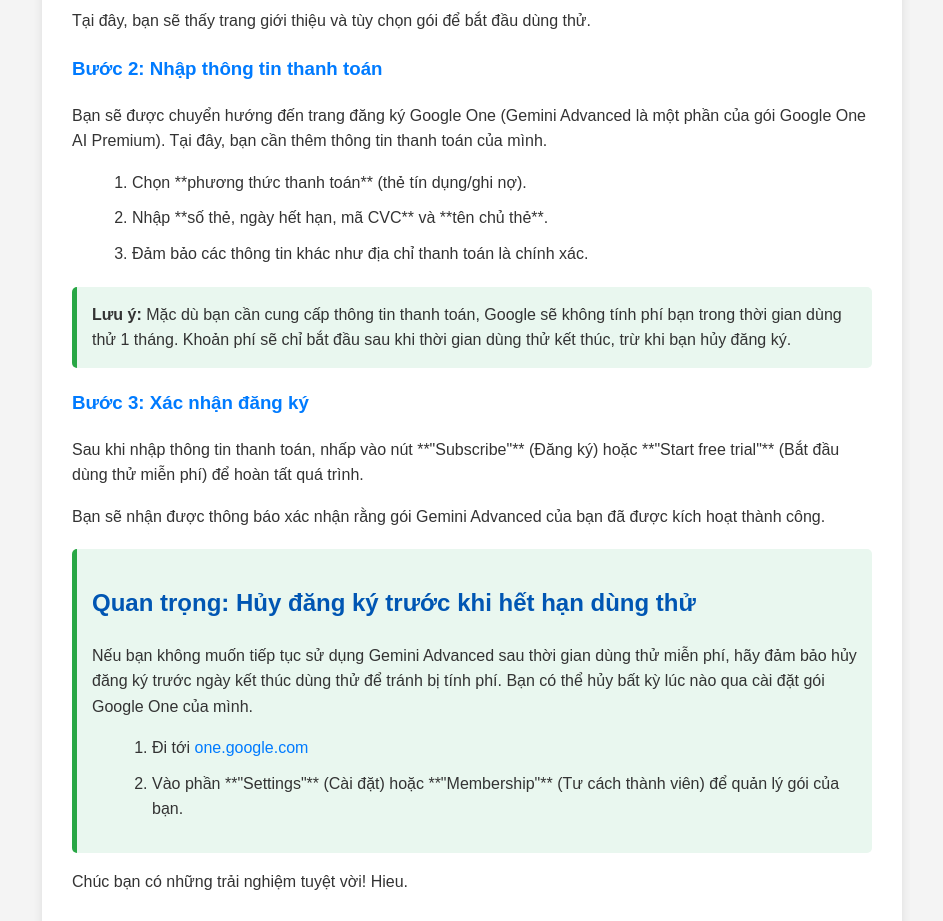
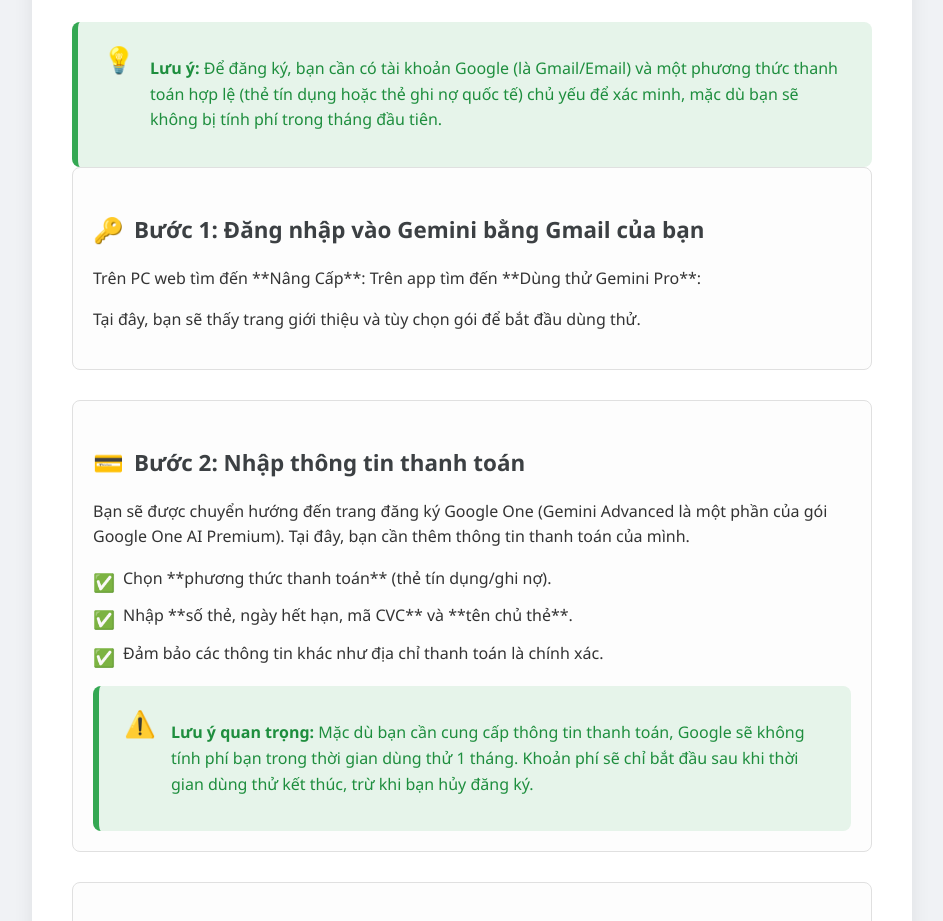
Before and after one commit to hieuhelo/share, a plain HTML site: page index.html in a window 1280 px wide. Shown: the part 342-1263 px from the top of the page, without its empty margins (168-1111 px from the left). Drawn offline with Linux system fonts and the light colour scheme; a small style sheet from the web is missing.

Commit message:
Update index.html

```diff
--- a/index.html
+++ b/index.html
@@ -3,117 +3,202 @@
 <head>
     <meta charset="UTF-8">
     <meta name="viewport" content="width=device-width, initial-scale=1.0">
-    <title>Google AI Veo 3 Free</title>
+    <title>Google AI Veo 3 Free - Hướng Dẫn Đăng Ký</title>
+    <link rel="icon" href="https://www.google.com/favicon.ico" type="image/x-icon">
+    <link rel="stylesheet" href="https://cdnjs.cloudflare.com/ajax/libs/font-awesome/6.5.2/css/all.min.css" integrity="sha512-SnH5WK+bZxgPHs44uWIX+LLJAJ9/2PkPKZ5QiAj6Ta86w+fsb2TkcmfRyVX3pBnMFcV7oQPJkl9QevSCDxL3rovA==" crossorigin="anonymous" referrerpolicy="no-referrer" />
     <style>
         body {
-            font-family: Arial, sans-serif;
+            font-family: 'Segoe UI', Tahoma, Geneva, Verdana, sans-serif,
+                          "Apple Color Emoji", "Segoe UI Emoji", "Segoe UI Symbol", "Noto Color Emoji"; /* Added emoji fonts */
             line-height: 1.6;
-            margin: 20px;
-            background-color: #f4f4f4;
+            margin: 0;
+            padding: 20px;
+            background-color: #f0f2f5;
             color: #333;
         }
         .container {
             max-width: 800px;
-            margin: auto;
+            margin: 30px auto;
             background: #fff;
-            padding: 30px;
-            border-radius: 8px;
-            box-shadow: 0 0 10px rgba(0,0,0,0.1);
+            padding: 40px;
+            border-radius: 12px;
+            box-shadow: 0 4px 20px rgba(0,0,0,0.08);
         }
         h1, h2 {
-            color: #0056b3;
+            color: #1a73e8;
+            font-weight: 600;
+            display: flex;
+            align-items: center;
         }
         h1 {
             text-align: center;
-            margin-bottom: 30px;
+            margin-bottom: 40px;
+            font-size: 2.2em;
+        }
+        h2 {
+            font-size: 1.8em;
+            margin-bottom: 25px;
+            padding-bottom: 10px;
+            border-bottom: 1px solid #eee;
+        }
+        h2 .emoji-icon { /* Specific class for emoji icons in headings */
+            margin-right: 10px;
+            font-size: 1.2em; /* Adjust size for emojis */
         }
         .step {
-            margin-bottom: 20px;
+            margin-bottom: 30px;
+            padding: 20px;
+            background-color: #fdfdfd;
+            border-radius: 8px;
+            border: 1px solid #e0e0e0;
         }
         .step h3 {
-            color: #007bff;
+            color: #3c4043;
+            font-size: 1.4em;
+            margin-bottom: 15px;
+            display: flex;
+            align-items: center;
+        }
+        .step h3 .emoji-icon { /* Specific class for emoji icons in step headings */
+            margin-right: 10px;
+            font-size: 1.1em;
         }
         .step img {
             max-width: 100%;
             height: auto;
             display: block;
-            margin: 15px 0;
+            margin: 20px 0;
             border: 1px solid #ddd;
-            border-radius: 5px;
+            border-radius: 6px;
+            box-shadow: 0 2px 8px rgba(0,0,0,0.05);
+        }
+        .note, .warning {
+            padding: 18px 25px;
+            margin-top: 25px;
+            border-radius: 8px;
+            display: flex;
+            align-items: flex-start;
+            gap: 15px;
         }
         .note {
-            background-color: #e9f7ef;
-            border-left: 5px solid #28a745;
-            padding: 15px;
-            margin-top: 20px;
-            border-radius: 5px;
+            background-color: #e6f4ea;
+            border-left: 6px solid #34a853;
+            color: #1e8e3e;
+        }
+        .note .emoji-icon { /* Specific class for emoji icons in notes */
+            color: #34a853;
+            font-size: 1.6em;
         }
         .warning {
-            background-color: #fff3cd;
-            border-left: 5px solid #ffc107;
-            padding: 15px;
-            margin-top: 20px;
-            border-radius: 5px;
+            background-color: #fff7e6;
+            border-left: 6px solid #fbbc05;
+            color: #e37400;
+        }
+        .warning .emoji-icon { /* Specific class for emoji icons in warnings */
+            color: #fbbc05;
+            font-size: 1.6em;
         }
         ul {
-            list-style-type: decimal;
-            margin-left: 20px;
+            list-style-type: none;
+            padding-left: 0;
+            margin-left: 0;
         }
-        li {
-            margin-bottom: 10px;
+        ul li {
+            margin-bottom: 12px;
+            padding-left: 30px;
+            position: relative;
+        }
+        ul li .emoji-icon { /* Specific class for emoji icons in list items */
+            position: absolute;
+            left: 0;
+            color: #4285f4; /* Blue checkmark for steps */
+            font-size: 1.1em;
+            top: 2px;
         }
         a {
-            color: #007bff;
+            color: #1a73e8;
             text-decoration: none;
+            font-weight: 500;
         }
         a:hover {
             text-decoration: underline;
+        }
+        .contact-info {
+            margin-top: 35px;
+            padding-top: 25px;
+            border-top: 1px solid #eee;
+            text-align: center;
+            font-size: 1.1em;
+            color: #5f6368;
+        }
+        .contact-info p {
+            margin-bottom: 10px;
+        }
+        .contact-info p:last-child {
+            font-weight: bold;
+            color: #333;
         }
     </style>
 </head>
 <body>
     <div class="container">
-        <h2>Hướng Dẫn Đăng Ký Gemini Advanced (Pro) Free 1 Tháng</h2>
+        <h1><span class="emoji-icon">🤩</span> Google AI Veo 3 Free</h1>
+        <hr>
 
-        <div class="warning">
-            <p><strong>Lưu ý quan trọng:</strong> Để đăng ký, bạn cần có tài khoản Google và một phương thức thanh toán hợp lệ (thẻ tín dụng/ghi nợ quốc tế) để xác minh, mặc dù bạn sẽ không bị tính phí trong tháng đầu tiên.</p>
+        <h2><span class="emoji-icon">📝</span> Hướng Dẫn Đăng Ký Gemini Advanced (Pro) Free 1 Tháng</h2>
+
+        <div class="note">
+            <span class="emoji-icon">💡</span>
+            <p><strong>Lưu ý:</strong> Để đăng ký, bạn cần có tài khoản Google (là Gmail/Email) và một phương thức thanh toán hợp lệ (thẻ tín dụng hoặc thẻ ghi nợ quốc tế) chủ yếu để xác minh, mặc dù bạn sẽ không bị tính phí trong tháng đầu tiên.</p>
         </div>
 
         <div class="step">
-            <h3>Bước 1: Đăng nhập vào Gemini bằng Gmail của bạn</h3>
-            <p>Trên PC web tìm đến Nâng Cấp: Trên app tìm đến Dùng thử Gemini Pro:</p>
+            <h3><span class="emoji-icon">🔑</span> Bước 1: Đăng nhập vào Gemini bằng Gmail của bạn</h3>
+            <p>Trên PC web tìm đến **Nâng Cấp**: Trên app tìm đến **Dùng thử Gemini Pro**:</p>
             <p>Tại đây, bạn sẽ thấy trang giới thiệu và tùy chọn gói để bắt đầu dùng thử.</p>
         </div>
 
         <div class="step">
-            <h3>Bước 2: Nhập thông tin thanh toán</h3>
+            <h3><span class="emoji-icon">💳</span> Bước 2: Nhập thông tin thanh toán</h3>
             <p>Bạn sẽ được chuyển hướng đến trang đăng ký Google One (Gemini Advanced là một phần của gói Google One AI Premium). Tại đây, bạn cần thêm thông tin thanh toán của mình.</p>
             <ul>
-                <li>Chọn **phương thức thanh toán** (thẻ tín dụng/ghi nợ).</li>
-                <li>Nhập **số thẻ, ngày hết hạn, mã CVC** và **tên chủ thẻ**.</li>
-                <li>Đảm bảo các thông tin khác như địa chỉ thanh toán là chính xác.</li>
+                <li><span class="emoji-icon">✅</span> Chọn **phương thức thanh toán** (thẻ tín dụng/ghi nợ).</li>
+                <li><span class="emoji-icon">✅</span> Nhập **số thẻ, ngày hết hạn, mã CVC** và **tên chủ thẻ**.</li>
+                <li><span class="emoji-icon">✅</span> Đảm bảo các thông tin khác như địa chỉ thanh toán là chính xác.</li>
             </ul>
-            <p class="note">
-                <strong>Lưu ý:</strong> Mặc dù bạn cần cung cấp thông tin thanh toán, Google sẽ không tính phí bạn trong thời gian dùng thử 1 tháng. Khoản phí sẽ chỉ bắt đầu sau khi thời gian dùng thử kết thúc, trừ khi bạn hủy đăng ký.
+            <div class="note" style="margin-top: 20px;">
+                <span class="emoji-icon">⚠️</span>
+                <p>
+                    <strong>Lưu ý quan trọng:</strong> Mặc dù bạn cần cung cấp thông tin thanh toán, Google sẽ không tính phí bạn trong thời gian dùng thử 1 tháng. Khoản phí sẽ chỉ bắt đầu sau khi thời gian dùng thử kết thúc, trừ khi bạn hủy đăng ký.
                 </p>
+            </div>
         </div>
 
         <div class="step">
-            <h3>Bước 3: Xác nhận đăng ký</h3>
+            <h3><span class="emoji-icon">🎉</span> Bước 3: Xác nhận đăng ký</h3>
             <p>Sau khi nhập thông tin thanh toán, nhấp vào nút **"Subscribe"** (Đăng ký) hoặc **"Start free trial"** (Bắt đầu dùng thử miễn phí) để hoàn tất quá trình.</p>
             <p>Bạn sẽ nhận được thông báo xác nhận rằng gói Gemini Advanced của bạn đã được kích hoạt thành công.</p>
+        </div>
 
+        <hr>
 
-        <div class="note">
+        <div class="warning">
+            <span class="emoji-icon">🛑</span>
+            <div>
                 <h2>Quan trọng: Hủy đăng ký trước khi hết hạn dùng thử</h2>
-            <p>Nếu bạn không muốn tiếp tục sử dụng Gemini Advanced sau thời gian dùng thử miễn phí, hãy đảm bảo hủy đăng ký trước ngày kết thúc dùng thử để tránh bị tính phí. Bạn có thể hủy bất kỳ lúc nào qua cài đặt gói Google One của mình.</p>
+                <p>Nếu bạn không muốn tiếp tục sử dụng Gemini Advanced sau thời gian dùng thử miễn phí, hãy đảm bảo **hủy đăng ký trước ngày kết thúc dùng thử** để tránh bị tính phí. Bạn có thể hủy bất kỳ lúc nào qua cài đặt gói Google One của mình.</p>
                 <ul>
-                <li>Đi tới <a href="https://one.google.com/" target="_blank">one.google.com</a></li>
-                <li>Vào phần **"Settings"** (Cài đặt) hoặc **"Membership"** (Tư cách thành viên) để quản lý gói của bạn.</li>
+                    <li><span class="emoji-icon">➡️</span> Đi tới <a href="https://one.google.com/" target="_blank">one.google.com</a></li>
+                    <li><span class="emoji-icon">⚙️</span> Vào phần **"Settings"** (Cài đặt) hoặc **"Membership"** (Tư cách thành viên) để quản lý gói của bạn.</li>
                 </ul>
             </div>
+        </div>
 
-        <p>Chúc bạn có những trải nghiệm tuyệt vời! Hieu.</p>
+        <div class="contact-info">
+            <p><span class="emoji-icon">🤝</span> Nếu không đăng ký được, bạn cứ liên hệ mình sẽ thêm Gmail của bạn vào gói AI. Bạn chỉ việc lên web hoặc vào app để sáng tạo thôi. Mình sẽ hỗ trợ thêm VPN hoặc Prompt nếu bạn cần, phí cà phê thôi, không phải số tiền lớn đâu.</p>
+            <p>Đơn giản là mình làm cho bạn thì bạn trả công. Chứ mình không lùa gà gì cả, mình chúa gét lùa gà!</p>
+            <p>Chúc bạn có những trải nghiệm tuyệt vời! Hieu. 😋</p>
+        </div>
     </div>
 </body>
 </html>
```
Lines whose indentation alone changed are shown as unchanged.
